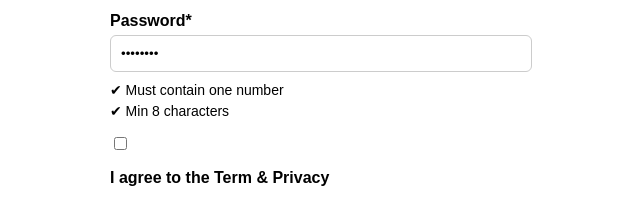
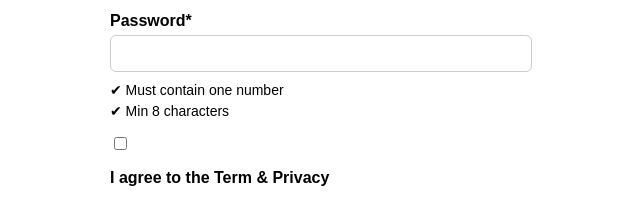
Before and after one commit to DevlepoerSeeta/DEMO, a plain HTML site: page index.html in a window 1280 px wide. Shown: the part 264-462 px from the top of the page, 330-970 px from the left. Drawn offline with Linux system fonts and the light colour scheme.

Commit message:
write a code

```diff
--- a/index.html
+++ b/index.html
@@ -119,7 +119,7 @@
       <input type="email" id="email" name="email" value="email">
 
       <label for="password">Password*</label>
-      <input type="password" id="password" name="password" value="password">
+      <input type="password" id="password" name="password">
 
       <div class="password-rules">
         <span>✔ Must contain one number</span>
```
